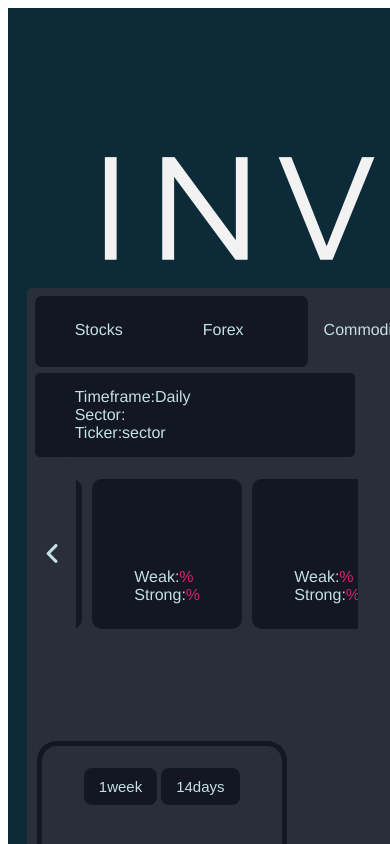
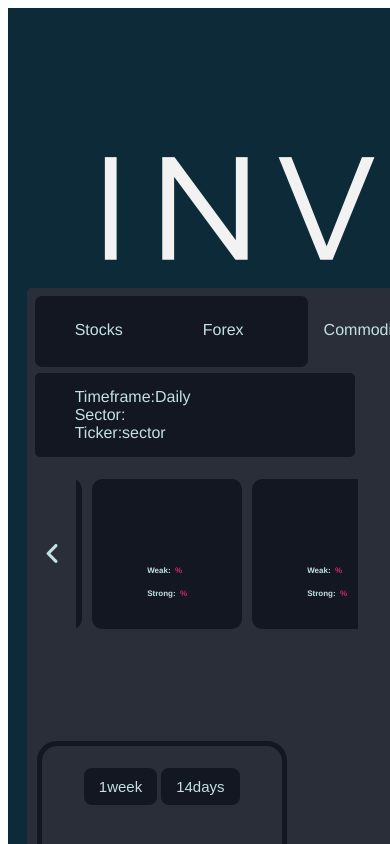
Before and after one commit to PrymeTyme/RelativeStrengthScreener, a Vue app: page / in a window 390 px wide. Shown: the top 844 px of the page. Built offline with nearby package versions, Linux system fonts and the light colour scheme; no server answers.

Commit message:
fit content in cards fix

```diff
--- a/src/components/Carousel.vue
+++ b/src/components/Carousel.vue
@@ -9,11 +9,11 @@
                     <div class="card-content">
                         <div class="card-head">{{ card.index }} </div>
 
-                            <div class="strong"> Strong: {{ card.strongest }}<div
+                            <div class="strong"> Strong: {{ card.strongest }}&nbsp;<div
                                     v-bind:style="[card.change >= 0 ? { 'color': '#77D3AD' } : { 'color': '#D72375' }]">
                                 {{card.change}}%</div>
                             </div>
-                            <div class="weak"> Weak: {{ card.weakest }}<div
+                            <div class="weak"> Weak: {{ card.weakest }}&nbsp;<div
                                     v-bind:style="[card.weakestChange >= 0 ? { 'color': '#77D3AD' } : { 'color': '#D72375' }]">
                                 {{ card.weakestChange }}%</div>
                             </div>
@@ -180,6 +180,9 @@ export default {
     align-items: center;
     justify-content: center;
     cursor: pointer;
+    font-size: clamp(8px,1.9vw,15px);
+    font-weight: 600;
+
 
 }
 
@@ -203,8 +206,6 @@ export default {
     margin-top: 50px;
 
 
-
-
 }
 
 .weak {
@@ -212,11 +213,7 @@ export default {
     display: flex;
     margin-top: 5px;
 
-
-
 }
-
-
 
 
 .btn1 {
```
